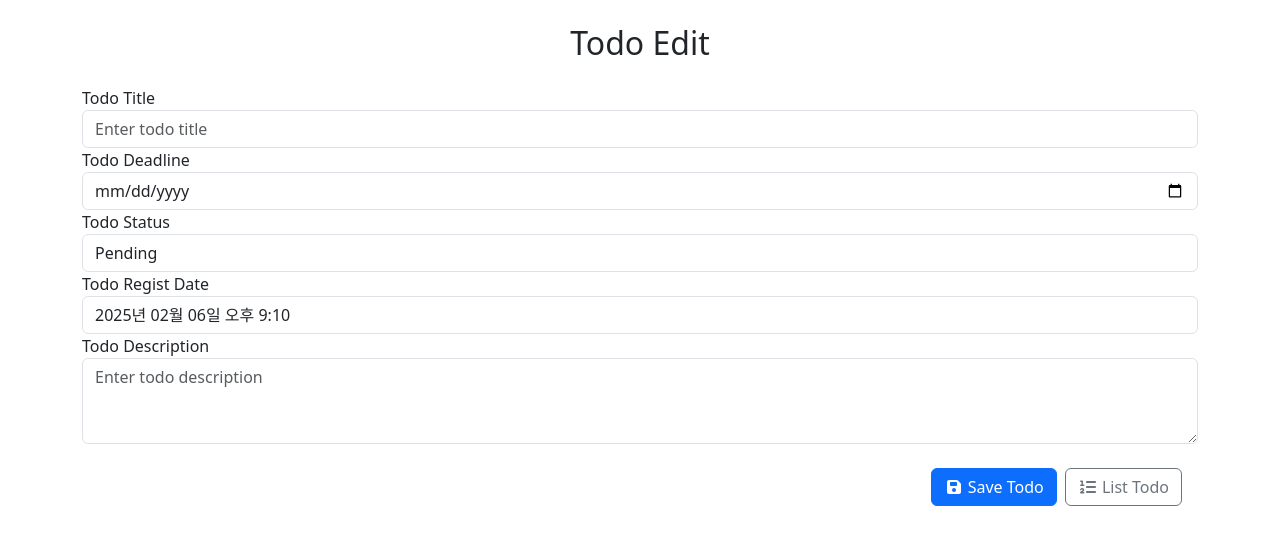
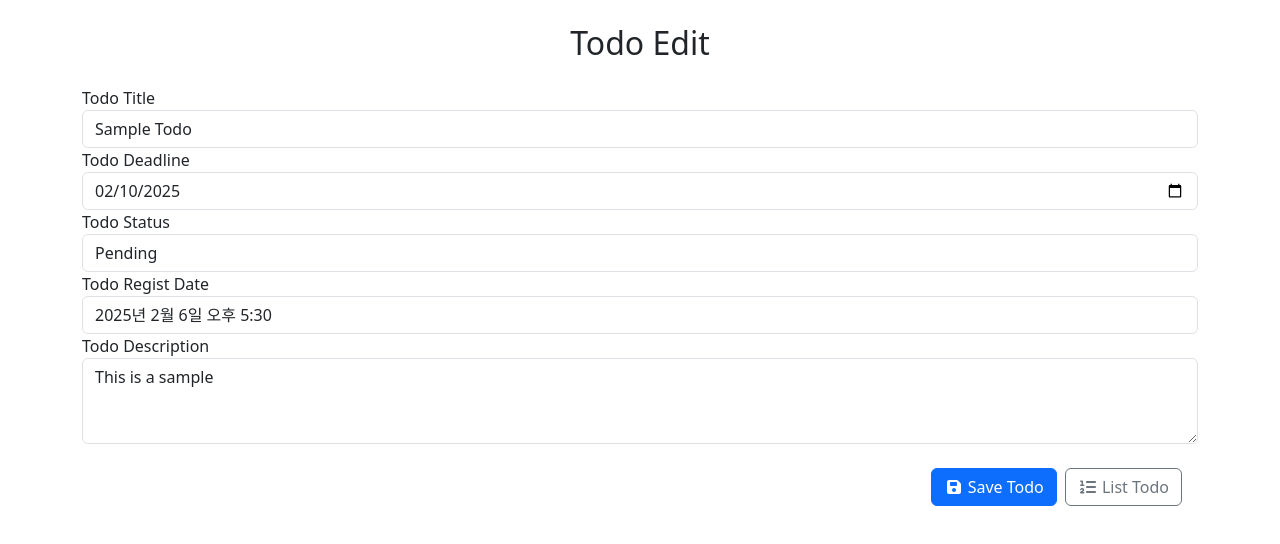
Before and after one commit to psk3060/NotoDo, a React app in the folder frontend/: page /todos/1 in a window 1280 px wide. Shown: the top 544 px of the page. Built offline with nearby package versions, Linux system fonts and the light colour scheme; the HTML template or start-up script is replaced by a standard one.

Commit message:
데이터 매칭 및 데이터 로컬 저장

```diff
--- a/frontend/package.json
+++ b/frontend/package.json
@@ -22,7 +22,8 @@
     "react": "^19.2.0",
     "react-dom": "^19.2.0",
     "react-router-dom": "^7.13.0",
-    "sass": "^1.97.3"
+    "sass": "^1.97.3",
+    "zustand": "^5.0.11"
   },
   "devDependencies": {
     "@eslint/js": "^9.39.1",
--- a/frontend/src/TodoForm.tsx
+++ b/frontend/src/TodoForm.tsx
@@ -2,6 +2,19 @@ import { FontAwesomeIcon } from '@fortawesome/react-fontawesome'
 import { faSave, faListOl } from '@fortawesome/free-solid-svg-icons'
 
 import { useNavigate } from 'react-router-dom';
+
+import {retrieveTodoById, updateTodo} from './service/TodoService';
+
+import { ErrorMessage, Field, Form, Formik } from "formik";
+
+import { useNumberParam } from './util/useNumberParam';
+
+import {useEffect, useState} from 'react';
+import { dateToString } from './util/useDateParam';
+
+import { Todo } from './model/Todo';
+
+import { createTodo } from './service/TodoService';
 
 export default function TodoForm() {
 
@@ -11,45 +24,118 @@ export default function TodoForm() {
     navigate(`/todos`);
   }
 
+  const [title, setTitle] = useState('');
+  const [deadline, setDeadline] = useState('');
+  const [status, setStatus] = useState('Pending');
+  const [description, setDescription] = useState('');
+  const [registDate, setRegistDate] = useState(new Date());
+
+  const id = useNumberParam("id");
+
+  useEffect( () => { retriegveTodo() }, [id]);
+
+  function retriegveTodo() {
+    if(id > 0) {
+      retrieveTodoById(id)
+        .then(
+          (response: any) => {
+            setTitle(response.data.title);
+            setDeadline(response.data.deadline);
+            setStatus(response.data.status);
+            setDescription(response.data.description);
+            setRegistDate(new Date(response.data.registDate));
+
+          }
+        )
+        .catch( (error) => console.log(error) );
+    }
+
+  }
+
+  let registDateStr = dateToString(registDate);
+
+  function validate(values: any) {
+
+    const errors: Partial<Record<keyof Todo, string | Date>> = {};
+
+    return errors;
+  }
+
+  function onSubmit(values: any) {
+    if( id === 0 ) {
+      // Create
+      createTodo(values.title, values.status, values.deadline, values.description)
+        .then( () => {
+          moveListPage();
+        })
+        .catch( (error) => console.log(error) );
+    }
+    else {
+      // TODO Update
+      updateTodo(id, new Todo(id, values.title, values.status, registDateStr, values.deadline, values.description))
+        .then( () => {
+          moveListPage();
+        })
+        .catch( (error) => console.log(error) );
+
+    }
+  }
+
   return (
     <div className="container">
       <h2 className="text-center my-4">Todo Edit</h2>
-      <form>
-        <div className="form-group">
-          <label htmlFor="todoTitle">Todo Title</label>
-          <input type="text" className="form-control" id="todoTitle" placeholder="Enter todo title" />
-        </div>
 
-        <div className="form-group">
-          <label htmlFor="todoDeadline">Todo Deadline</label>
-          <input type="date" className="form-control" id="todoDeadline" placeholder="Enter todo deadline" />
-        </div>
+      <Formik
+        initialValues={{ title: title, deadline: deadline, status: status, description: description }}
+        enableReinitialize={true}
+        onSubmit={onSubmit}
+        onValidate={validate}
+        validateOnChange={false}
+        validateOnBlur={false}
+      >
+        {(props) => (
+          <Form>
+            <ErrorMessage name="title" component="div" className="alert alert-warning" />
+            <ErrorMessage name="deadline" component="div" className="alert alert-warning" />
+            <ErrorMessage name="status" component="div" className="alert alert-warning" />
+            <ErrorMessage name="description" component="div" className="alert alert-warning" />
 
-        <div className="form-group">
-          <label htmlFor="todoStatus">Todo Status</label>
-          <select className="form-control" id="todoStatus">
-            <option value="Pending">Pending</option>
-            <option value="In Progress">In Progress</option>
-            <option value="Completed">Completed</option>
-          </select>
-        </div>
+            <fieldset className="form-group">
+              <label htmlFor="todoTitle">Todo Title</label>
+              <Field type="text" className="form-control" id="todoTitle" name="title" placeholder="Enter todo title" />
+            </fieldset>
+            <fieldset className="form-group">
+              <label htmlFor="todoDeadline">Todo Deadline</label>
+              <Field type="date" className="form-control" id="todoDeadline" name="deadline" placeholder="Enter todo deadline" />
+            </fieldset>
 
-        <div className="form-group">
-          <label htmlFor="todoDeadline">Todo Regist Date</label>
-          <span className="form-control" id="todoRegDate">2025년 02월 06일 오후 9:10</span>
-        </div>
+            <fieldset className="form-group">
+              <label htmlFor="todoStatus">Todo Status</label>
+              <Field as="select" className="form-control" id="todoStatus" name="status">
+                <option value="Pending">Pending</option>
+                <option value="In Progress">In Progress</option>
+                <option value="Completed">Completed</option>
+              </Field>
+            </fieldset>
 
-        <div className="form-group">
-          <label htmlFor="todoDescription">Todo Description</label>
-          <textarea className="form-control" id="todoDescription" rows={3} placeholder="Enter todo description"></textarea>
-        </div>
+            <fieldset className="form-group">
+              <label htmlFor="todoDeadline">Todo Regist Date</label>
+              <Field type="text" className="form-control" id="todoRegDate" name="registDate" value={registDateStr} readOnly />
+            </fieldset>
 
-    </form>
+            <fieldset className="form-group">
+              <label htmlFor="todoDescription">Todo Description</label>
+              <Field as="textarea" className="form-control" id="todoDescription" name="description" rows={3} placeholder="Enter todo description" />
+            </fieldset>
 
-      <div className="text-end mt-4 me-3">
-        <button type="button" className="btn btn-primary me-2"><FontAwesomeIcon icon={faSave} /> Save Todo</button>
-        <button type="button" className="btn btn-outline-secondary" onClick={moveListPage}><FontAwesomeIcon icon={faListOl} /> List Todo</button>
-      </div>
+            <div className="text-end mt-4 me-3">
+              <button type="submit" className="btn btn-primary me-2"><FontAwesomeIcon icon={faSave} /> Save Todo</button>
+              <button type="button" className="btn btn-outline-secondary" onClick={moveListPage}><FontAwesomeIcon icon={faListOl} /> List Todo</button>
+            </div>
+
+          </Form>
+        )}
+      </Formik>
 
     </div>
 
--- /dev/null
+++ b/frontend/src/model/Todo.tsx
@@ -0,0 +1,18 @@
+export class Todo {
+    id: number;
+    title: string;
+    status: string;
+    registDate: string;
+    deadline: string;
+    description : string;
+
+    constructor(id: number, title: string, status: string, registDate: string, deadline: string, description: string) {
+        this.id = id;
+        this.title = title;
+        this.status = status;
+        this.registDate = registDate;
+        this.deadline = deadline;
+        this.description = description;
+    }
+
+}
--- /dev/null
+++ b/frontend/src/service/TodoService.tsx
@@ -0,0 +1,91 @@
+import { Todo } from "../model/Todo";
+import {ENV} from '../config/env';
+
+import { mockResponse } from './mock';
+
+import localTodoStore from "../store/localTodoStore";
+
+export async function retrieveAllTodos() {
+
+    let result: any;
+
+    if( ENV.IS_DEV ) {
+        const todos = localTodoStore.getState().selectAll();
+
+        result = mockResponse([...todos]);
+    }
+    // TODO DB Retrieve
+
+
+    return result;
+}
+
+export async function retrieveTodoById(id: number) : Promise<Todo | undefined> {
+
+    let result: any;
+
+    if( ENV.IS_DEV ) {
+        const todo = localTodoStore.getState().selectById(id);
+        result = mockResponse(todo);
+    }
+
+    return result;
+
+}
+
+export async function createTodo(title: string, status: string, deadline: string, description : string) {
+
+    let result: any;
+
+    if( ENV.IS_DEV ) {
+
+        // id = MaxID + 1
+        let maxId = localTodoStore.getState().todos.reduce( (max, todo) => todo.id! > max ? todo.id! : max , 0) + 1;
+        let today = new Date();
+        let registDate = today.getFullYear() + "-"
+            + String(today.getMonth() + 1).padStart(2, '0') + "-"
+            + String(today.getDate()).padStart(2, '0') + " "
+            + String(today.getHours()).padStart(2, '0') + ":"
+            + String(today.getMinutes()).padStart(2, '0');
+
+        localTodoStore.getState().addTodo( new Todo(maxId, title, status, registDate, deadline, description) );
+
+        result = mockResponse(true);
+    }
+
+
+    return mockResponse(true);
+}
+
+export async function updateTodo(id: number, newTodo: Todo) {
+
+    if( ENV.IS_DEV ) {
+        // find by id and update
+        const todo = localTodoStore.getState().selectById(id);
+
+        todo!.title = newTodo.title;
+        todo!.status = newTodo.status;
+        todo!.deadline = newTodo.deadline;
+        todo!.description = newTodo.description;
+
+        localTodoStore.getState().updateTodo(todo!);
+
+    }
+
+
+    return mockResponse(true);
+
+}
+
+export async function deleteTodoById(id: number) {
+    if( ENV.IS_DEV ) {
+        // find by id and delete
+        localTodoStore.getState().deleteById(id);
+
+    }
+    else {
+        // TODO DB Delete
+    }
+
+    return mockResponse(true);
+}
--- /dev/null
+++ b/frontend/src/store/localTodoStore.tsx
@@ -0,0 +1,50 @@
+import {create} from 'zustand';
+import {createJSONStorage, persist} from 'zustand/middleware';
+
+import { Todo } from "../model/Todo";
+
+interface TodoStore {
+    todos: Todo[];
+    selectById: (id: number) => Todo | undefined;
+    addTodo: (todo: Todo) => void;
+    updateTodo : (todo: Todo) => void;
+    deleteById : (id: number) => void;
+    selectAll : () => Todo[];
+}
+
+const initialValues: Todo[] = [
+    new Todo(1, "Sample Todo", "Pending", "2025-02-06 17:30", "2025-02-10", "This is a sample"),
+    new Todo(2, "Another Todo", "Pending", "2025-02-06 18:00", "2025-02-14", "This is another sample"),
+    new Todo(3, "Yet Another Todo", "Pending", "2025-02-06 21:35", "2025-02-10", "This is yet another sample")
+];
+
+const localTodoStore = create<TodoStore>()(
+    persist(
+        (set, get) => ({
+            todos : initialValues,
+            selectById : (id:number) => {
+                return get().todos.find( todo => todo.id === id );
+            },
+            addTodo: (todo: Todo) => set( (state) => ({ todos: [...state.todos, todo] }) ),
+            updateTodo : (updatedTodo: Todo) => set( (state) => ({
+                todos: state.todos.map( todo => todo.id === updatedTodo.id ? updatedTodo : todo )
+            }) ),
+            deleteById : (id: number) => set( (state) => ({ todos: state.todos.filter( todo => todo.id !== id ) }) ),
+            selectAll : () => {
+                return get().todos;
+            },
+            init : () => {
+                if( get().todos.length === 0 ) {
+                    set( { todos: initialValues } )
+                }
+            }
+        }),
+        {
+            name: "local-todo-store"
+            , storage: createJSONStorage(() => localStorage)
+            , version: 1
+        }
+    )
+);
+
+export default localTodoStore;
--- /dev/null
+++ b/frontend/src/util/useDateParam.tsx
@@ -0,0 +1,5 @@
+export function dateToString(dateParam: Date): string {
+
+    return `${dateParam.getFullYear()}년 ${dateParam.getMonth() + 1}월 ${dateParam.getDate()}일 ${dateParam.getHours() > 12 ? '오후' : '오전'} ${dateParam.getHours() % 12}:${dateParam.getMinutes() < 10 ? '0' + dateParam.getMinutes() : dateParam.getMinutes()}`;
+
+}
--- /dev/null
+++ b/frontend/src/util/useNumberParam.tsx
@@ -0,0 +1,18 @@
+import { useParams } from "react-router-dom";
+
+export function useNumberParam(name: string) : number {
+    const params = useParams();
+    const value = params[name];
+
+    if (!value) {
+        throw new Error(`${name} 파라미터가 없습니다`);
+    }
+
+    const num = parseInt(value, 10);
+
+    if (Number.isNaN(num)) {
+        throw new Error(`${name}는 숫자여야 합니다`);
+    }
+
+    return num;
+}
```
Also changed, not shown: frontend/src/TodoList.tsx (+28 -7 lines), 2 other files (tests, documents, lock files or other folders).
